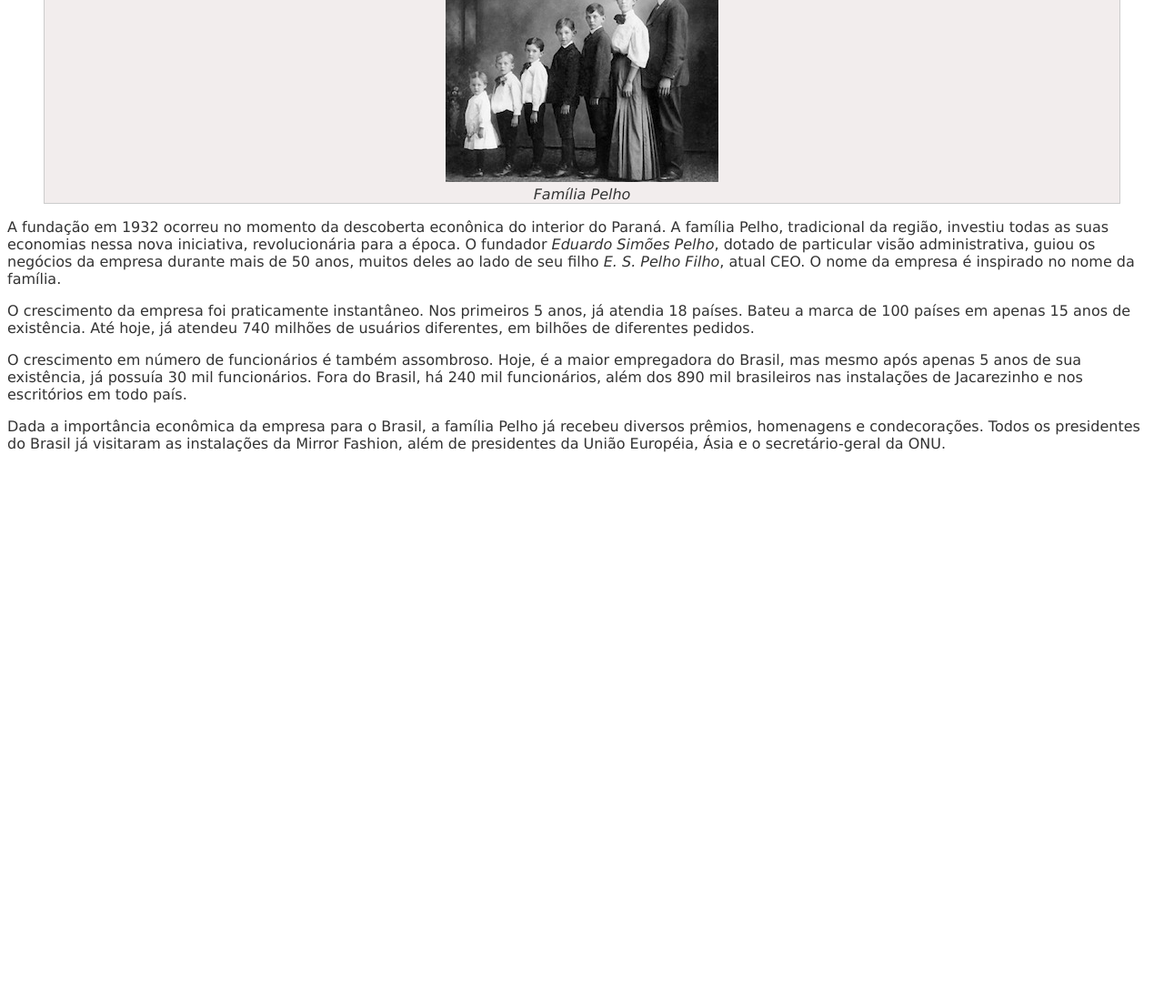
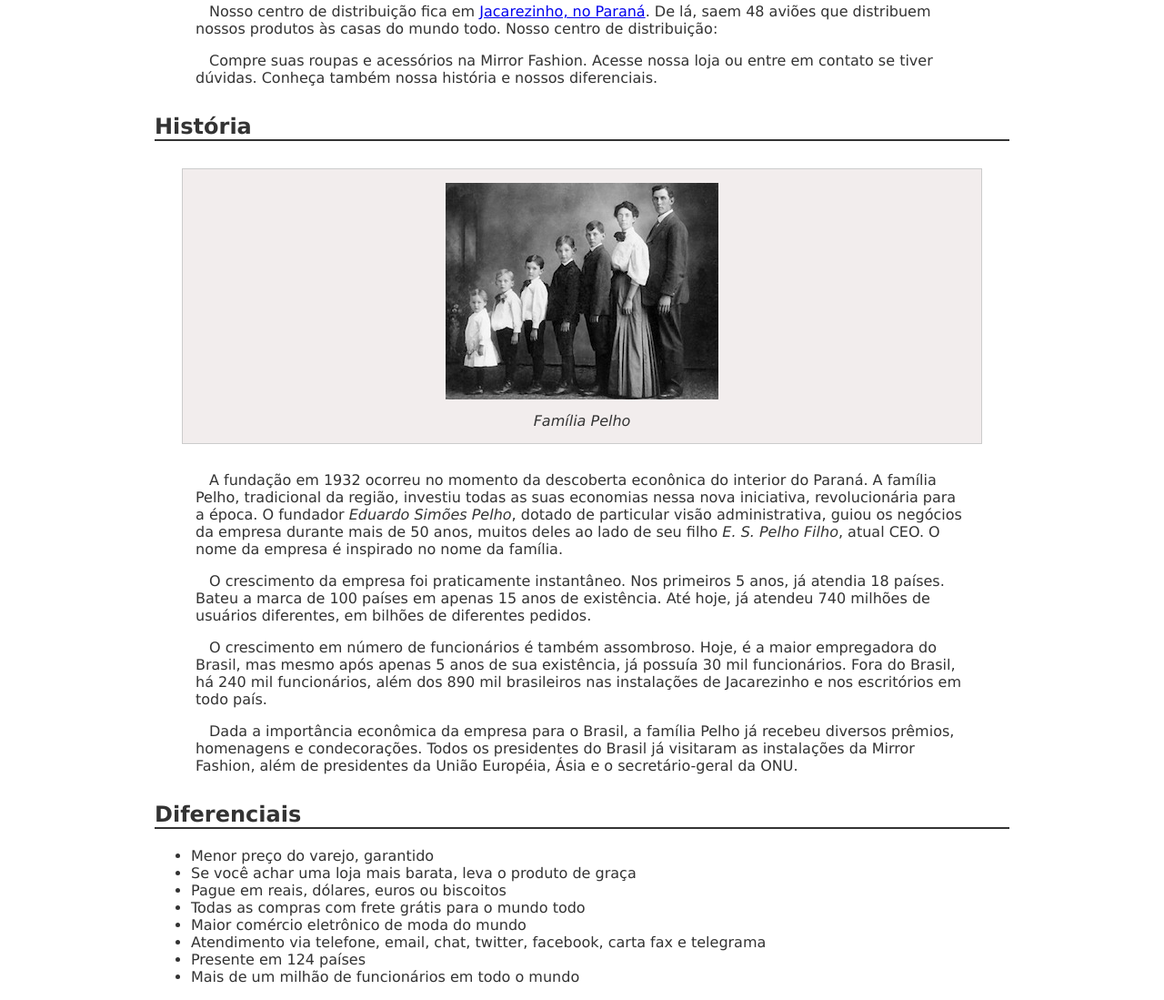
Before and after one commit to Len-lin-Stephanie/mirror-fashion, a plain HTML site: page sobre.html in a window 1280 px wide. Shown: the part 743-1842 px from the top of the page at 91% size. Before the commit the page ends 1256 px from the top, so only its background shows below. Drawn offline with Linux system fonts and the light colour scheme; files that its build step writes are made by us from their sources.

Commit message:
Inclusão de links no sobre.html

```diff
--- a/sobre.css
+++ b/sobre.css
@@ -1,22 +1,35 @@
 body {
+    margin-left: auto;
+    margin-right: auto;
+    width: 940px;
     color: #333333;
-    font-family: "Lucida Sans Unicode", "Lucida Grande";
+    font-family: "Lucida Sans Unicode", "Lucida Grande", sans-serif;
 }
 
 h1 {
-    background-image: url(../img/sobre-background.jpg);
+    padding: 10px;
+    background-image: url("/caelum-arquivos-curso-web/mirrorfashion/img/sobre-background.jpg");
 }
 
 h2 {
+    margin-top: 30px;
     border-bottom: 2px solid #333333;
+}
+
+p {
+    padding: 0 45px;
+    text-indent: 15px;
 }
 
 figure {
     background-color: #F2EDED;
     border: 1px solid #ccc;
     text-align: center;
+    padding: 15px;
+    margin: 30px;
 }
 
 figcaption {
     font-style: italic;
+    margin-top: 10px;
 }
--- a/sobre.html
+++ b/sobre.html
@@ -4,17 +4,18 @@
 <head>
     <title>Mirror Fashion</title>
     <meta charset="utf-8">
-    <link rel="stylesheet" href="css/sobre.css">
+    <link rel="stylesheet" href="sobre.css">
 </head>
 
 <body>
-    <h1>Mirror Fashion.</h1>
+    <img src="/caelum-arquivos-curso-web/mirrorfashion/img/logo (cópia 1).png">
+    <h1>Mirror Fashion</h1>
     <p>A <strong>Mirror Fashion</strong> é a maior empresa comércio eletrônico no segmento de moda em todo o mundo. Fundada em 1932, possui filiais em 124 países, sendo líder de mercado com mais de 90% de participação em 118 deles.</p>
     <figure>
         <img src="caelum-arquivos-curso-web/mirrorfashion/img/centro-distribuicao.png">
         <figcaption>Centro de distribuição da Mirror Fashion</figcaption>
     </figure>
-    <p>Nosso centro de distribuição fica em Jacarezinho, no Paraná. De lá, saem 48 aviões que distribuem nossos produtos às casas do mundo todo. Nosso centro de distribuição:</p>
+    <p>Nosso centro de distribuição fica em <a href="https://maps.google.com.br/?q=Jacarezinho">Jacarezinho, no Paraná</a>. De lá, saem 48 aviões que distribuem nossos produtos às casas do mundo todo. Nosso centro de distribuição:</p>
     <p>Compre suas roupas e acessórios na Mirror Fashion. Acesse nossa loja ou entre em contato se tiver dúvidas. Conheça também nossa história e nossos diferenciais.</p>
     <h2>História</h2>
     <figure>
@@ -29,6 +30,17 @@
     </p>
     <p>Dada a importância econômica da empresa para o Brasil, a família Pelho já recebeu diversos prêmios, homenagens e condecorações. Todos os presidentes do Brasil já visitaram as instalações da Mirror Fashion, além de presidentes da União Européia, Ásia
         e o secretário-geral da ONU.</p>
+    <h2>Diferenciais</h2>
+    <ul>
+        <li>Menor preço do varejo, garantido</li>
+        <li>Se você achar uma loja mais barata, leva o produto de graça</li>
+        <li>Pague em reais, dólares, euros ou biscoitos</li>
+        <li>Todas as compras com frete grátis para o mundo todo</li>
+        <li>Maior comércio eletrônico de moda do mundo</li>
+        <li>Atendimento via telefone, email, chat, twitter, facebook, carta fax e telegrama</li>
+        <li>Presente em 124 países</li>
+        <li>Mais de um milhão de funcionários em todo o mundo</li>
+    </ul>
 </body>
 
 </html>
```
Also changed, not shown: index.html (added, +14 -0 lines), caelum-arquivos-curso-web/mirrorfashion/img/logo (cópia 1).png (renamed from caelum-arquivos-curso-web/mirrorfashion/img/logo.png), caelum-arquivos-curso-web/mirrorfashion/img/logo.jpg (added).
